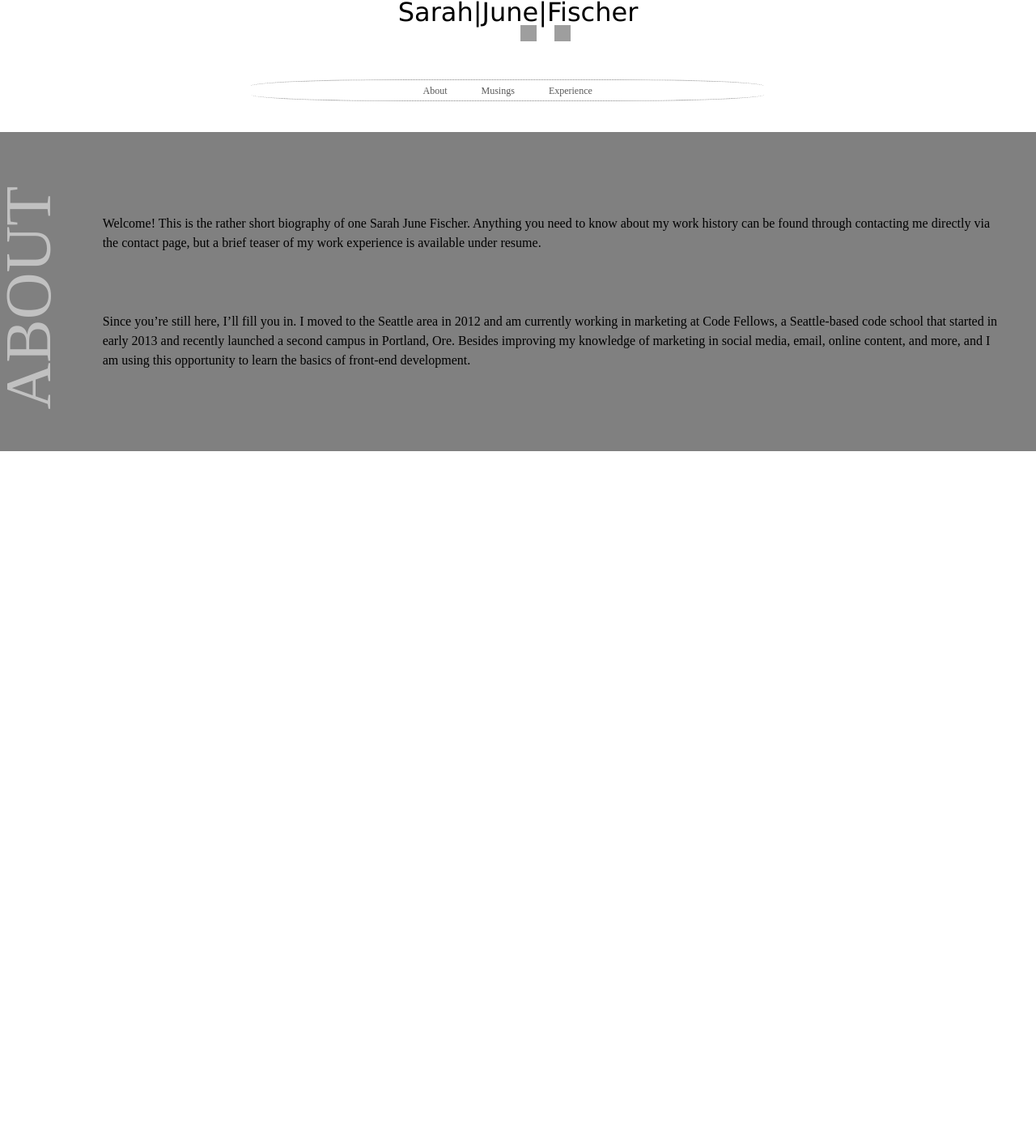
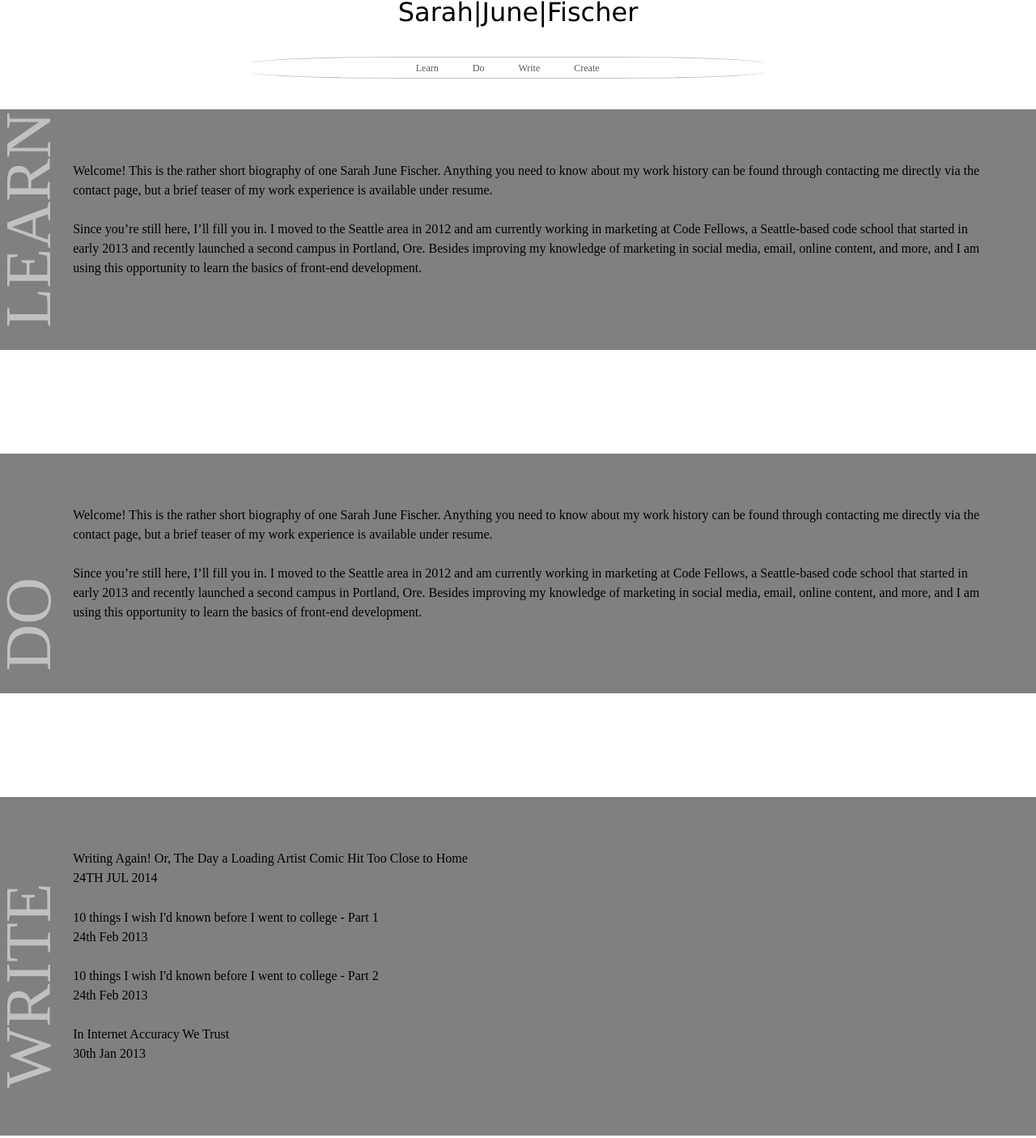
Before and after one commit to SarahJune/website-redesign, a plain HTML site: page index.html in a window 1280 px wide. Shown: the part 39-1444 px from the top of the page at 81% size. Before the commit the page ends 800 px from the top, so only its background shows below. Drawn offline with nearby package versions, Linux system fonts and the light colour scheme; grey boxes are pictures that could not be loaded; a script that the page names is missing.

Commit message:
add remaining sections with formatting

```diff
--- a/css/main.css
+++ b/css/main.css
@@ -53,12 +53,30 @@ header img {
     font-size: 5em;
     transform: rotate(-90deg);
     width: 69px;
-    position: absolute;               /* 2 */
-    top: 75%;                         /* 3 */
+    position: absolute;
+    top: 75%;
+    text-transform: uppercase;
   }
 
-  .info p {
-    padding: 3%;
+  .info h3, h4, p {
+    padding-bottom: 2%;
     position: relative;
     z-index: 20;
   }
+
+.work {
+  margin: 10% 0%;
+}
+
+.blogIntro {
+  margin: 10% 0%;
+}
+
+  .blogIntro h3 {
+    padding: 0%;
+    font-size: 15;
+  }
+
+.project {
+  margin: 10% 0% 0% 0%;
+}
--- a/index.html
+++ b/index.html
@@ -20,22 +20,48 @@
 <body>
   <header class="clearfix">
     <h1 class="span_12_of_12">Sarah|June|Fischer</h1>
-        <section class="offset_6 span_3_of_12">
+      <!--<section class="offset_6 span_3_of_12">
           <a href="http://twitter.com/sarah_june12" target="_blank"><image src="https://41.media.tumblr.com/d3d6a05345ad8a3c066263a0f910c935/tumblr_njoxnkAGgi1rcmrtjo2_100.png"></a>
           <a href="https://www.linkedin.com/in/sarahjunefischer" target="_blank"><image src="https://40.media.tumblr.com/517e904917e73bff6e86eb55634b0e84/tumblr_njoy5oG4281rcmrtjo1_100.png"></a>
-        </section>
+      </section>-->
       <nav class="offset_3 span_6_of_12 border">
-          <a href="#about">About</a>
-          <a href="#musings">Musings</a>
-          <a href="#work">Experience</a>
+        <a href="#learn">Learn</a>
+        <a href="#do">Do</a>
+        <a href="#write">Write</a>
+        <a href="#create">Create</a>
       </nav>
   </header>
   <main>
     <article class="info">
-          <h2>ABOUT</h2>
-          <p class="offset_1 span_11_of_12">Welcome! This is the rather short biography of one Sarah June Fischer. Anything you need to know about my work history can be found through contacting me directly via the contact page, but a brief teaser of my work experience is available under resume.</p>
+      <h2>Learn</h2>
+      <p class="offset_1">Welcome! This is the rather short biography of one Sarah June Fischer. Anything you need to know about my work history can be found through contacting me directly via the contact page, but a brief teaser of my work experience is available under resume.</p>
 
-          <p class="offset_1 span_11_of_12">Since you’re still here, I’ll fill you in. I moved to the Seattle area in 2012 and am currently working in marketing at Code Fellows, a Seattle-based code school that started in early 2013 and recently launched a second campus in Portland, Ore. Besides improving my knowledge of marketing in social media, email, online content, and more, and I am using this opportunity to learn the basics of front-end development.</p>
+      <p class="offset_1">Since you’re still here, I’ll fill you in. I moved to the Seattle area in 2012 and am currently working in marketing at Code Fellows, a Seattle-based code school that started in early 2013 and recently launched a second campus in Portland, Ore. Besides improving my knowledge of marketing in social media, email, online content, and more, and I am using this opportunity to learn the basics of front-end development.</p>
+    </article>
+    <article class="info work">
+      <h2>Do</h2>
+      <p class="offset_1">Welcome! This is the rather short biography of one Sarah June Fischer. Anything you need to know about my work history can be found through contacting me directly via the contact page, but a brief teaser of my work experience is available under resume.</p>
+
+      <p class="offset_1">Since you’re still here, I’ll fill you in. I moved to the Seattle area in 2012 and am currently working in marketing at Code Fellows, a Seattle-based code school that started in early 2013 and recently launched a second campus in Portland, Ore. Besides improving my knowledge of marketing in social media, email, online content, and more, and I am using this opportunity to learn the basics of front-end development.</p>
+    </article>
+    <article class="info blogIntro">
+      <h2>Write</h2>
+      <h3 class="offset_1">Writing Again! Or, The Day a Loading Artist Comic Hit Too Close to Home</h3>
+      <h4 class="offset_1">24TH JUL 2014</h4>
+      <h3 class="offset_1">10 things I wish I'd known before I went to college - Part 1</h3>
+      <h4 class="offset_1">24th Feb 2013</h4>
+      <h3 class="offset_1">10 things I wish I'd known before I went to college - Part 2</h3>
+      <h4 class="offset_1">24th Feb 2013</h4>
+      <h3 class="offset_1">In Internet Accuracy We Trust</h3>
+      <h4 class="offset_1">30th Jan 2013</h4>
+    </article>
+    <article class="info project">
+      <h2>Create</h2>
+      <h3 class="offset_1">Writing Again! Or, The Day a Loading Artist Comic Hit Too Close to Home</h3>
+      <h4 class="offset_1">24TH JUL 2014</h4>
+      <h3 class="offset_1">Full Blog</h3>
+
+      <p class="offset_1">Since you’re still here, I’ll fill you in. I moved to the Seattle area in 2012 and am currently working in marketing at Code Fellows, a Seattle-based code school that started in early 2013 and recently launched a second campus in Portland, Ore. Besides improving my knowledge of marketing in social media, email, online content, and more, and I am using this opportunity to learn the basics of front-end development.</p>
     </article>
   </main>
   <footer>
```
Lines whose indentation alone changed are shown as unchanged.
